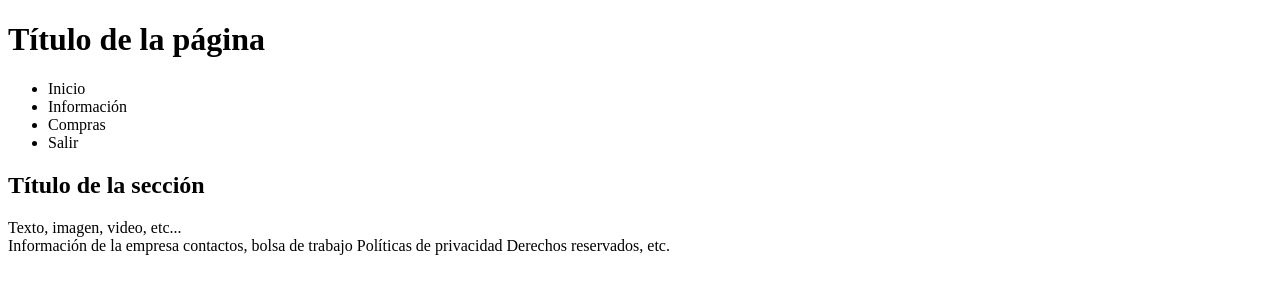
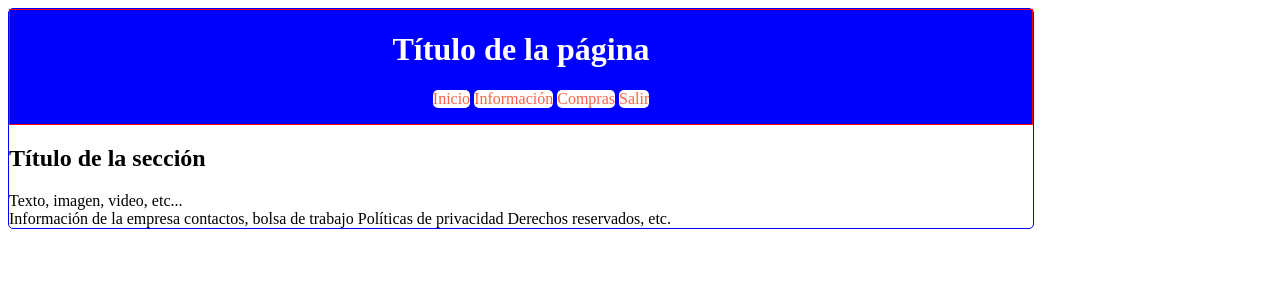
Before and after one commit to Ulises309/pw2163, a plain HTML site: page primerHTML5.html in a window 1280 px wide. Drawn offline with Linux system fonts and the light colour scheme.

Commit message:
Estilos con HTML5

```diff
--- /dev/null
+++ b/css/estilos.css
@@ -0,0 +1,29 @@
+/*Selectores*/
+/*1.- Etiquetas*/
+/*2.- Identificadores*/
+/*3.- Clases*/
+body /*selector - etiqueta*/
+{
+	/*atribuo:valor;*/
+	max-width: 1024px;
+	border:1px solid blue;
+	border-radius: 5px;
+}
+
+header
+{
+	border:1px solid red;
+	background: blue; /*Fondo*/
+	color: white; /*Letras*/
+	text-align: center; /*Alineacion de texto*/
+}
+
+header nav ul li
+{
+	/*border: 1px solid yellow;*/
+	background: white;
+	display: inline-block; /*Desplegado que rompe el modelo de caja*/
+	color: tomato;
+	border-radius: 5px;
+
+}
--- a/primerHTML5.html
+++ b/primerHTML5.html
@@ -3,6 +3,7 @@
 <head>
 	<meta charset="UTF-8">
 	<title>Document</title>
+	<link rel="stylesheet" type="text/css" href="css/estilos.css">
 </head>
 <body>
 	<header>
```
